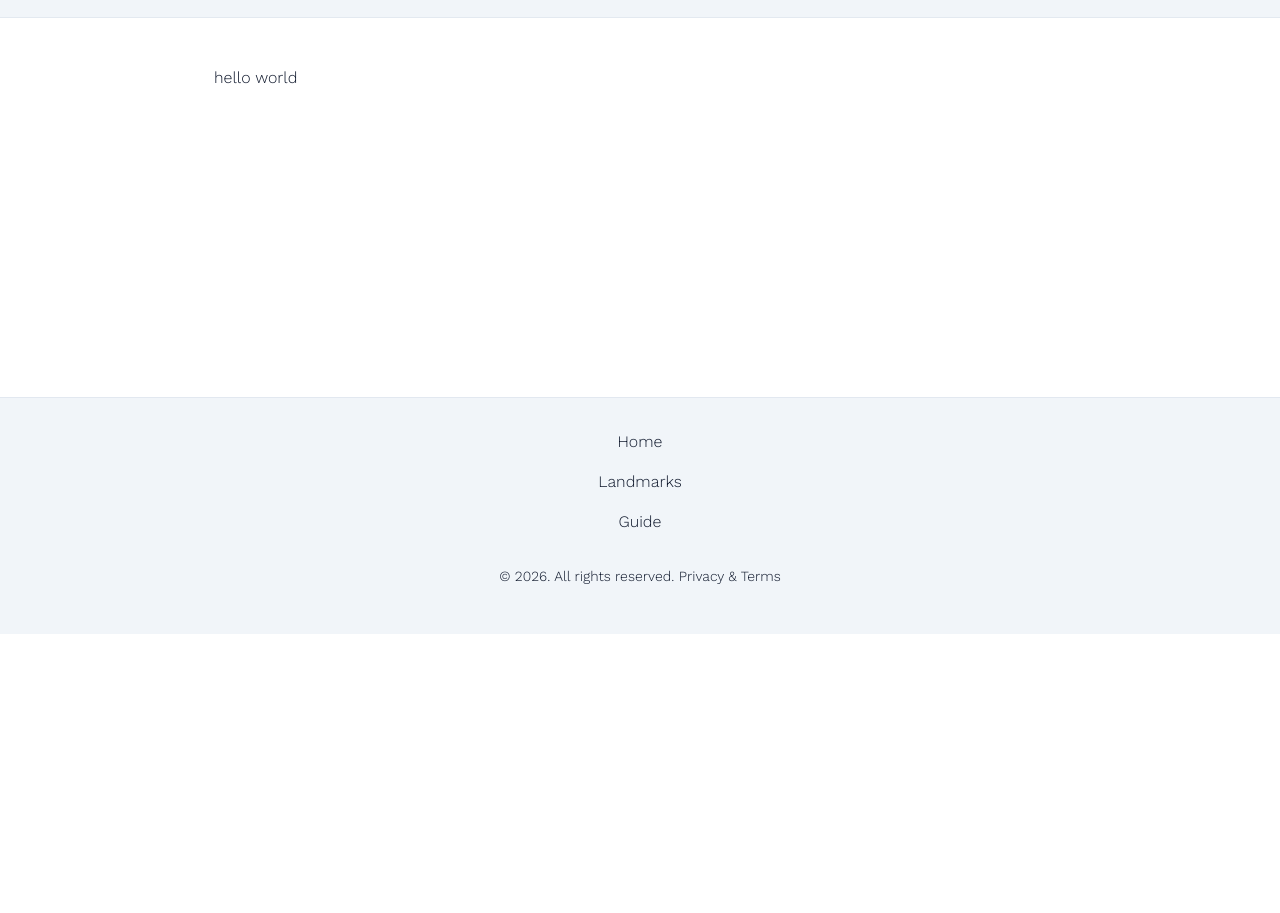
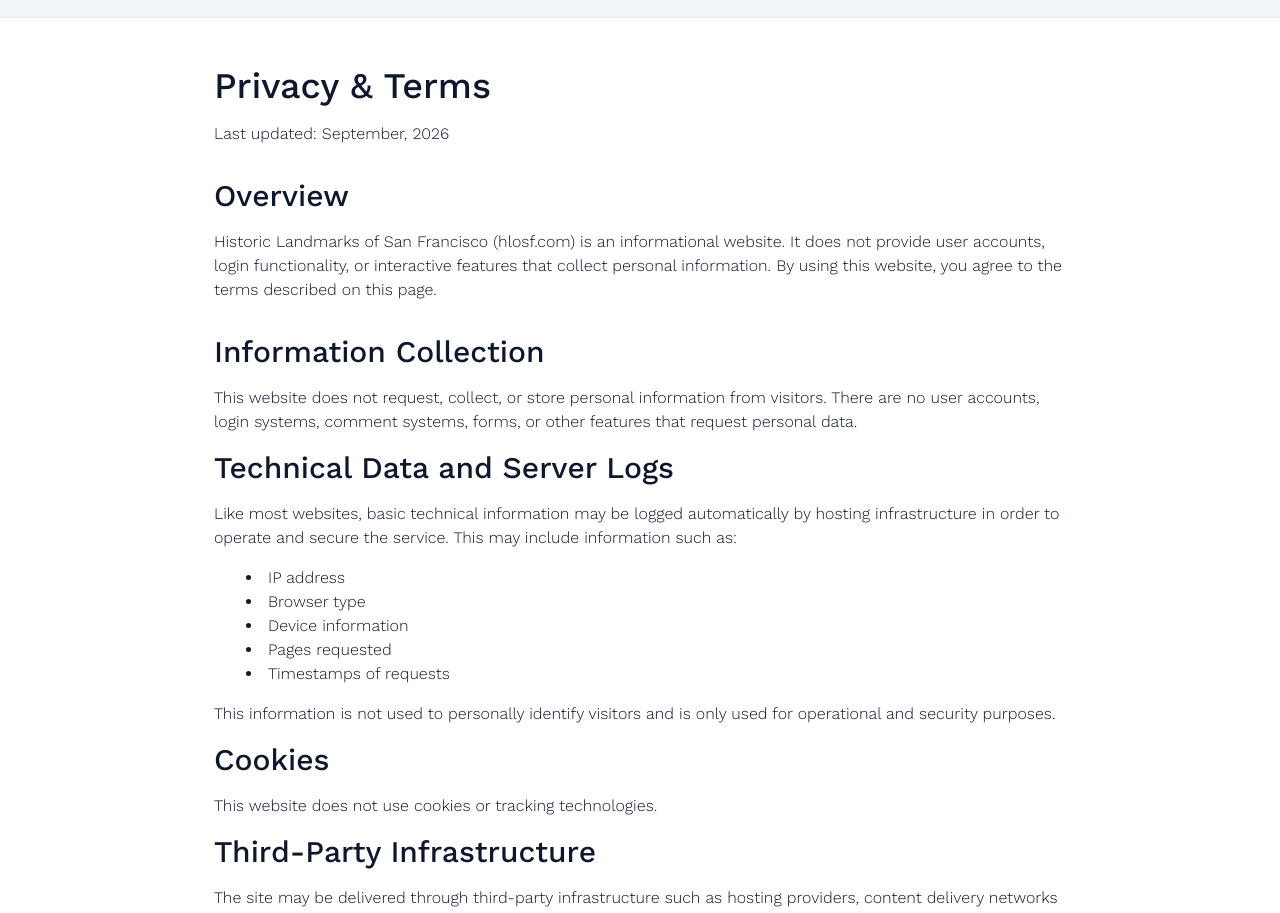
Before and after one commit to tdkent/hlosf.com, a Next.js app: page /disclaimer in a window 1280 px wide. Shown: the part 166-1079 px from the top of the page. Before the commit the page ends 800 px from the top, so only its background shows below. Built offline with nearby package versions, Linux system fonts and the light colour scheme.

Commit message:
add boilerplate language

```diff
--- a/src/app/disclaimer/page.tsx
+++ b/src/app/disclaimer/page.tsx
@@ -1,3 +1,105 @@
 export default function Disclaimer() {
-  return "hello world";
+  return (
+    <div>
+      <header>
+        <h1>Privacy & Terms</h1>
+        <p>Last updated: September, 2026</p>
+      </header>
+      <section>
+        <h2>Overview</h2>
+        <p>
+          Historic Landmarks of San Francisco (hlosf.com) is an informational
+          website. It does not provide user accounts, login functionality, or
+          interactive features that collect personal information. By using this
+          website, you agree to the terms described on this page.
+        </p>
+      </section>
+      <section>
+        <h2>Information Collection</h2>
+        <p>
+          This website does not request, collect, or store personal information
+          from visitors. There are no user accounts, login systems, comment
+          systems, forms, or other features that request personal data.
+        </p>
+        <h2>Technical Data and Server Logs</h2>
+        <p>
+          Like most websites, basic technical information may be logged
+          automatically by hosting infrastructure in order to operate and secure
+          the service. This may include information such as:
+        </p>
+        <ul className="list-disc list-inside px-4 lg:px-8">
+          <li>IP address</li>
+          <li>Browser type</li>
+          <li>Device information</li>
+          <li>Pages requested</li>
+          <li>Timestamps of requests</li>
+        </ul>
+        <p>
+          This information is not used to personally identify visitors and is
+          only used for operational and security purposes.
+        </p>
+        <h2>Cookies</h2>
+        <p>This website does not use cookies or tracking technologies.</p>
+        <h2>Third-Party Infrastructure</h2>
+        <p>
+          The site may be delivered through third-party infrastructure such as
+          hosting providers, content delivery networks (CDNs), or DNS services.
+          These services may collect limited technical data necessary to operate
+          their systems.
+        </p>
+      </section>
+      <section>
+        <h2>Content</h2>
+        <p>
+          The content on this website is provided for general informational
+          purposes only. While reasonable effort may be made to keep information
+          accurate, the site makes no guarantees regarding the completeness,
+          accuracy, or timeliness of the information presented. Content may
+          contain errors or become outdated.
+        </p>
+        <h2>Image Use and Copyright</h2>
+        <p>
+          Images and other content displayed on this site are provided for
+          informational viewing on this website only unless otherwise noted.
+          Reuse, redistribution, or reproduction of images without permission
+          may violate copyright or property rights.
+        </p>
+      </section>
+      <section>
+        <h2>Site Availability and Bugs</h2>
+        <p>
+          This website is provided “as is.” The site may contain bugs or
+          technical issues that may or may not be corrected. The website may be
+          modified, suspended, or permanently shut down at any time and for any
+          reason without notice.
+        </p>
+      </section>
+      <section>
+        <h2>Limitation of Liability</h2>
+        <p>
+          The information and content on this website are provided for general
+          informational purposes only and are offered “as is” without warranties
+          of any kind, express or implied.
+        </p>
+        <p>
+          To the fullest extent permitted by law, the operator of this website
+          shall not be liable for any loss, damage, or inconvenience arising
+          from the use of the site or reliance on its content. This includes,
+          but is not limited to, errors or omissions in the information
+          provided, temporary unavailability of the website, technical issues,
+          or actions taken by visitors based on information or images presented
+          on the site. The operator assumes no responsibility for any actions
+          taken by visitors related to properties shown on the site.
+        </p>
+      </section>
+      <section>
+        <h2>Changes to This Policy</h2>
+        <p>
+          This Privacy & Terms page may be updated or modified at any time
+          without prior notice. Continued use of the site after changes are made
+          constitutes acceptance of the updated terms.
+        </p>
+      </section>
+    </div>
+  );
 }
```
